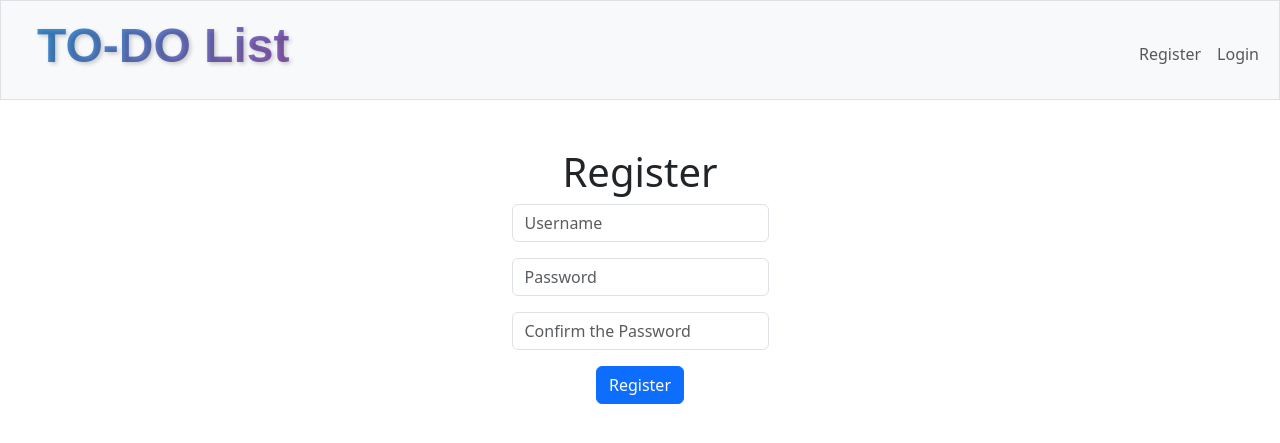
After one commit to Derich1/To-Do-List, a Flask app: page /register in a window 1280 px wide. The commit adds this page. Shown: the top 443 px of the page. Run offline with Flask 3, Linux system fonts and the light colour scheme.

Commit message:
melhorando

```diff
--- a/TO-DOLIST/app.py
+++ b/TO-DOLIST/app.py
@@ -4,15 +4,16 @@ import sqlite3
 from flask import Flask, flash, redirect, render_template, request, session
 from flask_session import Session
 from werkzeug.security import check_password_hash, generate_password_hash
-from helpers import login_required
+from helpers import login_required, apology
 
 app = Flask(__name__)
 
 app.config["SESSION_PERMANENT"] = False
 app.config["SESSION_TYPE"] = "filesystem"
+app.config['ENV'] = 'development'
 Session(app)
 
-db = sqlite3.connect("project.db")
+db = sqlite3.connect("project.db", check_same_thread=False)
 
 @app.after_request
 def after_request(response):
@@ -27,6 +28,9 @@ def after_request(response):
 def index():
     return render_template("index.html")
 
+if __name__ == '__main__':
+    app.run()
+
 @app.route("/login", methods=["GET", "POST"])
 def login():
     # Forget any user_id
@@ -36,12 +40,11 @@ def login():
     if request.method == "POST":
         # Ensure username was submitted
         if not request.form.get("username"):
-            return redirect("/")
+            return apology("must provide username", 403)
 
         # Ensure password was submitted
         elif not request.form.get("password"):
-            return redirect("/")
-
+            return apology("must provide password", 403)
         # Query database for username
         rows = db.execute(
             "SELECT * FROM users WHERE username = ?", request.form.get("username")
@@ -51,7 +54,7 @@ def login():
         if len(rows) != 1 or not check_password_hash(
             rows[0]["hash"], request.form.get("password")
         ):
-            return redirect("/")
+            return apology("invalid username and/or password", 403)
 
         # Remember which user has logged in
         session["user_id"] = rows[0]["id"]
@@ -70,27 +73,25 @@ def register():
     if request.method == "POST":
         username = request.form.get("username")
         if not username:
-            return redirect("/")
+            return apology("Missing username")
 
         password = request.form.get("password")
         if not password:
-            return redirect("/")
+            return apology("Missing Password")
 
         confirm = request.form.get("confirmation")
         if not confirm:
-            return redirect("/")
+            return apology("Missing password confirmation")
 
         if confirm != password:
-            return redirect("/")
+            return apology("Passwords doesn't match with")
 
-        usernames = db.execute("SELECT * FROM users WHERE username = ?", username)
+        usernames = db.execute("SELECT * FROM users WHERE username = ?", (username,))
         if not usernames:
             hashed_pwd = generate_password_hash(password)
-            db.execute("INSERT INTO users (username, hash) VALUES (?,?)", username, hashed_pwd)
+            db.execute("INSERT INTO users (username, hash) VALUES (?,?)", (username, hashed_pwd))
         else:
-            return redirect("/")
+            return apology("This username already exists")
         return redirect("/")
     else:
         return render_template("register.html")
-
-# onde dá erro eu preciso criar alguma coisa pra acontecer ao invés de so redirecionar pra outro lugar, bad design pra krl
--- a/TO-DOLIST/static/styles.css
+++ b/TO-DOLIST/static/styles.css
@@ -4,7 +4,6 @@
     font-weight: bold;
     color: #2C3E50; /* Cor escura para contraste */
     text-align: center; /* Alinhamento centralizado */
-    margin: 1rem 0; /* Espaçamento vertical */
     text-shadow: 2px 2px 4px rgba(0, 0, 0, 0.2); /* Sombra leve para profundidade */
     background: linear-gradient(135deg, #3498db, #9b59b6); /* Gradiente de fundo */
     -webkit-background-clip: text; /* Clip do fundo no texto para efeito de gradiente */
--- a/TO-DOLIST/templates/layout.html
+++ b/TO-DOLIST/templates/layout.html
@@ -7,6 +7,7 @@
         <meta name="viewport" content="initial-scale=1, width=device-width">
         <link href="https://cdn.jsdelivr.net/npm/bootstrap@5.3.3/dist/css/bootstrap.min.css" rel="stylesheet" integrity="sha384-QWTKZyjpPEjISv5WaRU9OFeRpok6YctnYmDr5pNlyT2bRjXh0JMhjY6hW+ALEwIH" crossorigin="anonymous">
         <script src="https://cdn.jsdelivr.net/npm/bootstrap@5.3.3/dist/js/bootstrap.bundle.min.js" integrity="sha384-YvpcrYf0tY3lHB60NNkmXc5s9fDVZLESaAA55NDzOxhy9GkcIdslK1eN7N6jIeHz" crossorigin="anonymous"></script>
+        <link href="/static/sticker.png" rel="icon">
         <link href="/static/styles.css" rel="stylesheet">
         <title>To-do List</title>
     </head>
@@ -15,6 +16,7 @@
         <nav class="bg-light border navbar navbar-expand-md navbar-light">
             <div class="container-fluid">
                 <a class="navbar-brand" href="/"></a>
+                <h2 class="titulo-principal">TO-DO List</h2>
                 <button aria-controls="navbar" aria-expanded="false" aria-label="Toggle navigation" class="navbar-toggler" data-bs-target="#navbar" data-bs-toggle="collapse" type="button">
                 </button>
                 <div class="collapse navbar-collapse" id="navbar">
@@ -29,7 +31,7 @@
                     {% else %}
                         <ul class="navbar-nav ms-auto mt-2">
                             <li class="nav-item"><a class="nav-link" href="/register">Register</a></li>
-                            <li class="nav-item"><a class="nav-link" href="/login">Log In</a></li>
+                            <li class="nav-item"><a class="nav-link" href="/login">Login</a></li>
                         </ul>
                     {% endif %}
                 </div>
--- a/TO-DOLIST/templates/login.html
+++ b/TO-DOLIST/templates/login.html
@@ -5,7 +5,6 @@
 {% endblock %}
 
 {% block main %}
-    <h1>TO-DO List</h1>
     <form action="/login" method="post">
         <div class="mb-3">
             <input autocomplete="off" autofocus class="form-control mx-auto w-auto" name="username" placeholder="Username" type="text">
--- /dev/null
+++ b/TO-DOLIST/templates/register.html
@@ -0,0 +1,19 @@
+{% extends "layout.html" %}
+
+{% block main %}
+
+    <h1>Register</h1>
+    <form action="/register" method="post">
+        <div class="mb-3">
+            <input class="form-control mx-auto w-auto" name="username" placeholder="Username" type="text">
+        </div>
+        <div class="mb-3">
+            <input class="form-control mx-auto w-auto" name="password" placeholder="Password" type="password">
+        </div>
+        <div class="mb-3">
+            <input class="form-control mx-auto w-auto" name="confirmation" placeholder="Confirm the Password" type="password">
+        </div>
+        <button class="btn btn-primary" type="submit">Register</button>
+    </form>
+
+{% endblock %}
```
Also changed, not shown: TO-DOLIST/helpers.py (+24 -0 lines), TO-DOLIST/templates/apology.html (added, +11 -0 lines), TO-DOLIST/project.db, TO-DOLIST/static/sticker.png (added), TO-DOLIST/templates/project.db (deleted).
